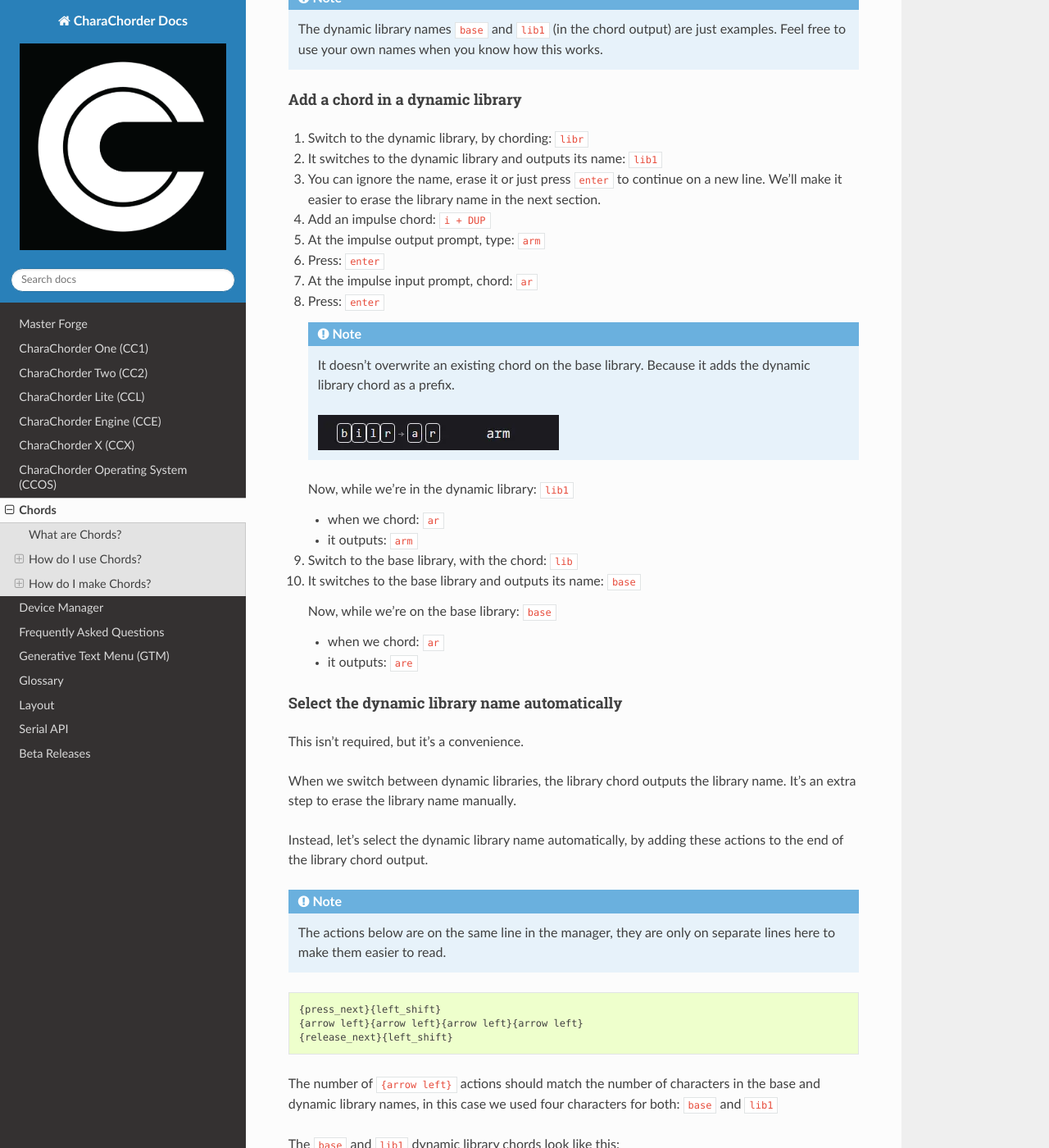
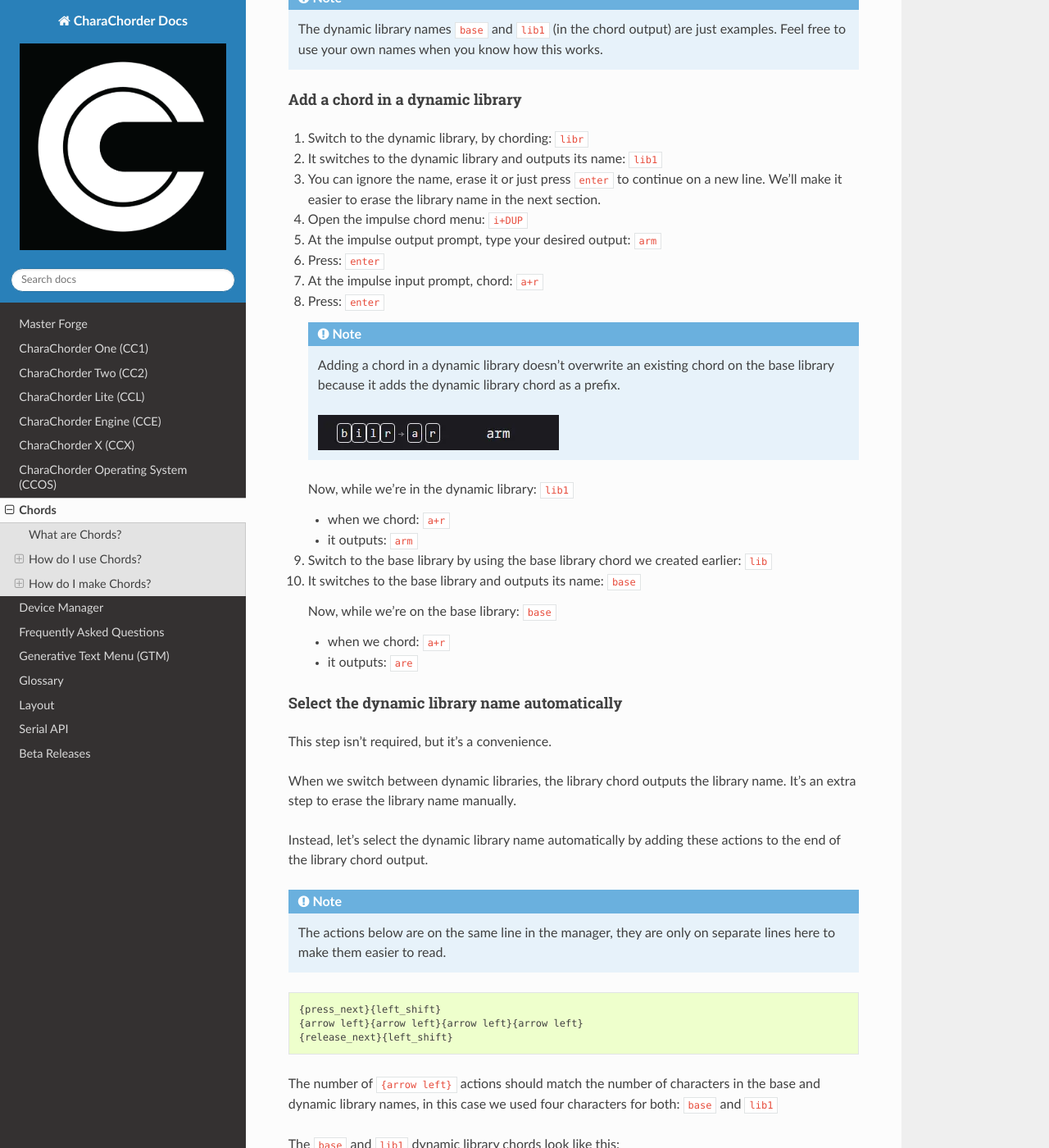
Before and after one commit to CharaChorder/docs, a Sphinx documentation site: the page built from docs/Chords.rst, in a window 1280 px wide and 1400 px high, scrolled down 7978 px. Shown: the whole window at 82% size. Built offline with Sphinx 7.4.7 and the Read the Docs theme 3.1.0, drawn with Linux system fonts in a browser that asks for light colours; some of the changed text lies outside the part shown.

Commit message:
chords, dyn lib, review suggestions

```diff
--- a/docs/Chords.rst
+++ b/docs/Chords.rst
@@ -307,7 +307,7 @@
 To switch between dynamic libraries, we add library chords in the device
 manager's library editor: https://charachorder.io/config/chords/
 
-First we add a base library chord. This exits any dynamic library.
+First, we add a base library chord. This exits any dynamic library.
 
 * chord: ``lib``
 * output: ``{action: base library}base``
@@ -332,16 +332,17 @@
    on a new line. We'll make it easier to erase the library name in the
    next section.
 
-#. Add an impulse chord: ``i + DUP``
-#. At the impulse output prompt, type: ``arm``
+#. Open the impulse chord menu: ``i+DUP``
+#. At the impulse output prompt, type your desired output: ``arm``
 #. Press: ``enter``
-#. At the impulse input prompt, chord: ``ar``
+#. At the impulse input prompt, chord: ``a+r``
 #. Press: ``enter``
 
    .. note::
 
-      It doesn't overwrite an existing chord on the base library.
-      Because it adds the dynamic library chord as a prefix.
+      Adding a chord in a dynamic library doesn't overwrite an existing
+      chord on the base library because it adds the dynamic library
+      chord as a prefix.
 
       .. _Dynamic Library Chord:
       .. image:: /assets/images/Dynamic-Library-Chord.webp
@@ -350,26 +351,27 @@
 
    Now, while we're in the dynamic library: ``lib1``
 
-   * when we chord: ``ar``
+   * when we chord: ``a+r``
    * it outputs: ``arm``
 
-#. Switch to the base library, with the chord: ``lib``
+#. Switch to the base library by using the base library chord we
+   created earlier: ``lib``
 #. It switches to the base library and outputs its name: ``base``
 
    Now, while we're on the base library: ``base``
 
-   * when we chord: ``ar``
+   * when we chord: ``a+r``
    * it outputs: ``are``
 
 Select the dynamic library name automatically
 ^^^^^^^^^^^^^^^^^^^^^^^^^^^^^^^^^^^^^^^^^^^^^
 
-This isn't required, but it's a convenience.
+This step isn't required, but it's a convenience.
 
 When we switch between dynamic libraries, the library chord outputs the
 library name. It's an extra step to erase the library name manually.
 
-Instead, let's select the dynamic library name automatically, by adding
+Instead, let's select the dynamic library name automatically by adding
 these actions to the end of the library chord output.
 
 .. note::
```
